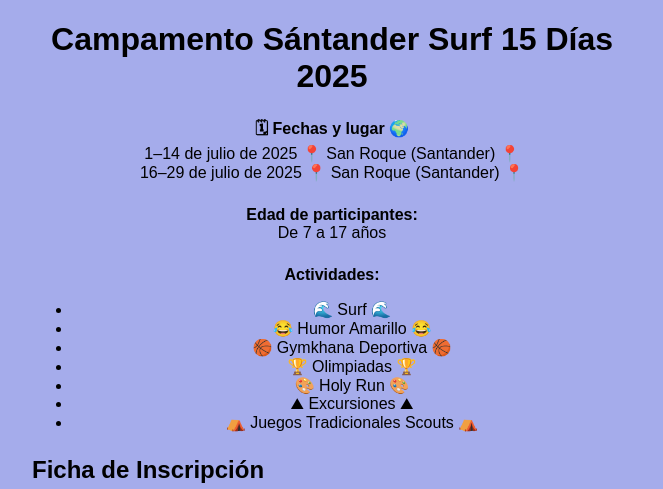
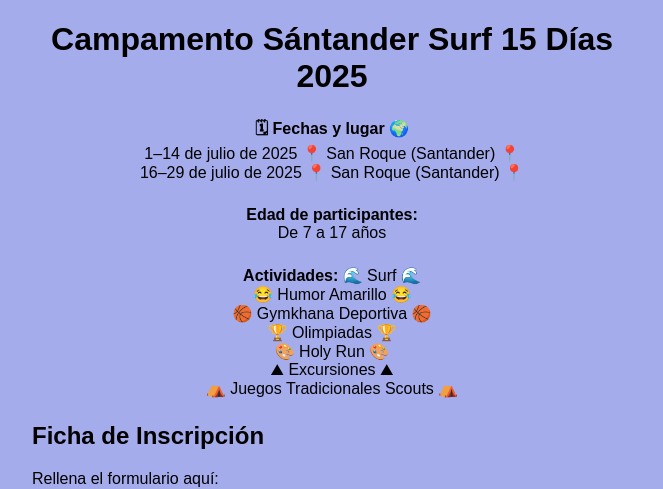
Before and after one commit to juanromsnz/campamentosantandersurf15dias.github.io, a plain HTML site: page index.html in a window 1280 px wide. Shown: the top 489 px of the page, without its empty margins (308-971 px from the left). Drawn offline with Linux system fonts and the light colour scheme.

Commit message:
borro formato lista, elemntos centrados dentro del div sin ptos

```diff
--- a/index.html
+++ b/index.html
@@ -33,15 +33,13 @@
   <!--  Listado de actividades -->
   <div class="seccion" align="center">
     <strong>Actividades:</strong>
-    <ul>
-      <li>🌊 Surf 🌊</li>
-      <li>😂 Humor Amarillo 😂</li>
-      <li>🏀 Gymkhana Deportiva 🏀</li>
-      <li>🏆 Olimpiadas 🏆</li>
-      <li>🎨 Holy Run 🎨</li>
-      <li>⛰ Excursiones ⛰</li>
-      <li>⛺ Juegos Tradicionales Scouts ⛺</li>
-    </ul>
+    🌊 Surf 🌊<br>
+    😂 Humor Amarillo 😂<br>
+    🏀 Gymkhana Deportiva 🏀<br>
+    🏆 Olimpiadas 🏆<br>
+    🎨 Holy Run 🎨<br>
+    ⛰ Excursiones ⛰<br>
+    ⛺ Juegos Tradicionales Scouts ⛺<br>
   </div>
 
   <!-- Título mediano -> Ficha de inscripcion -->
```
